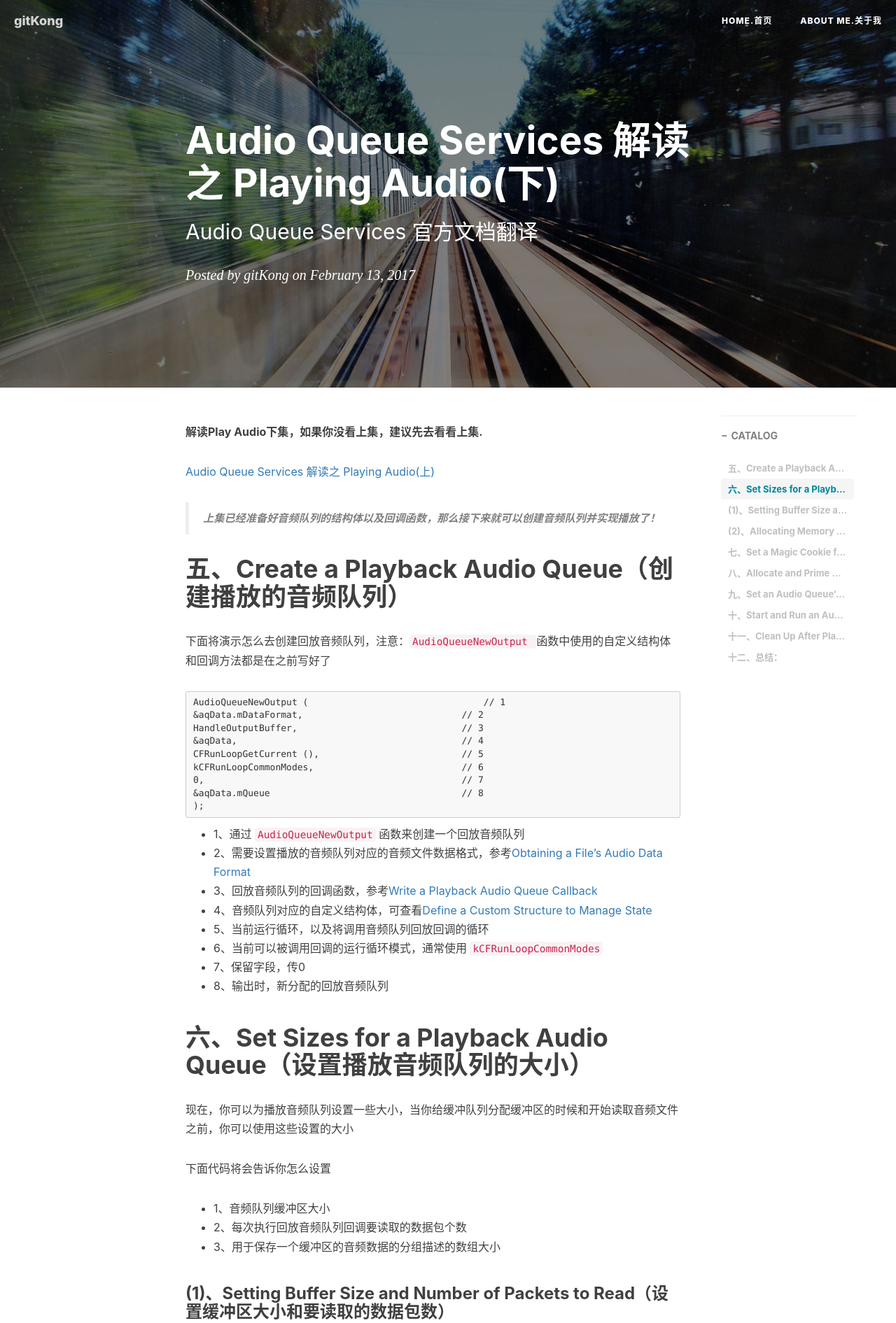
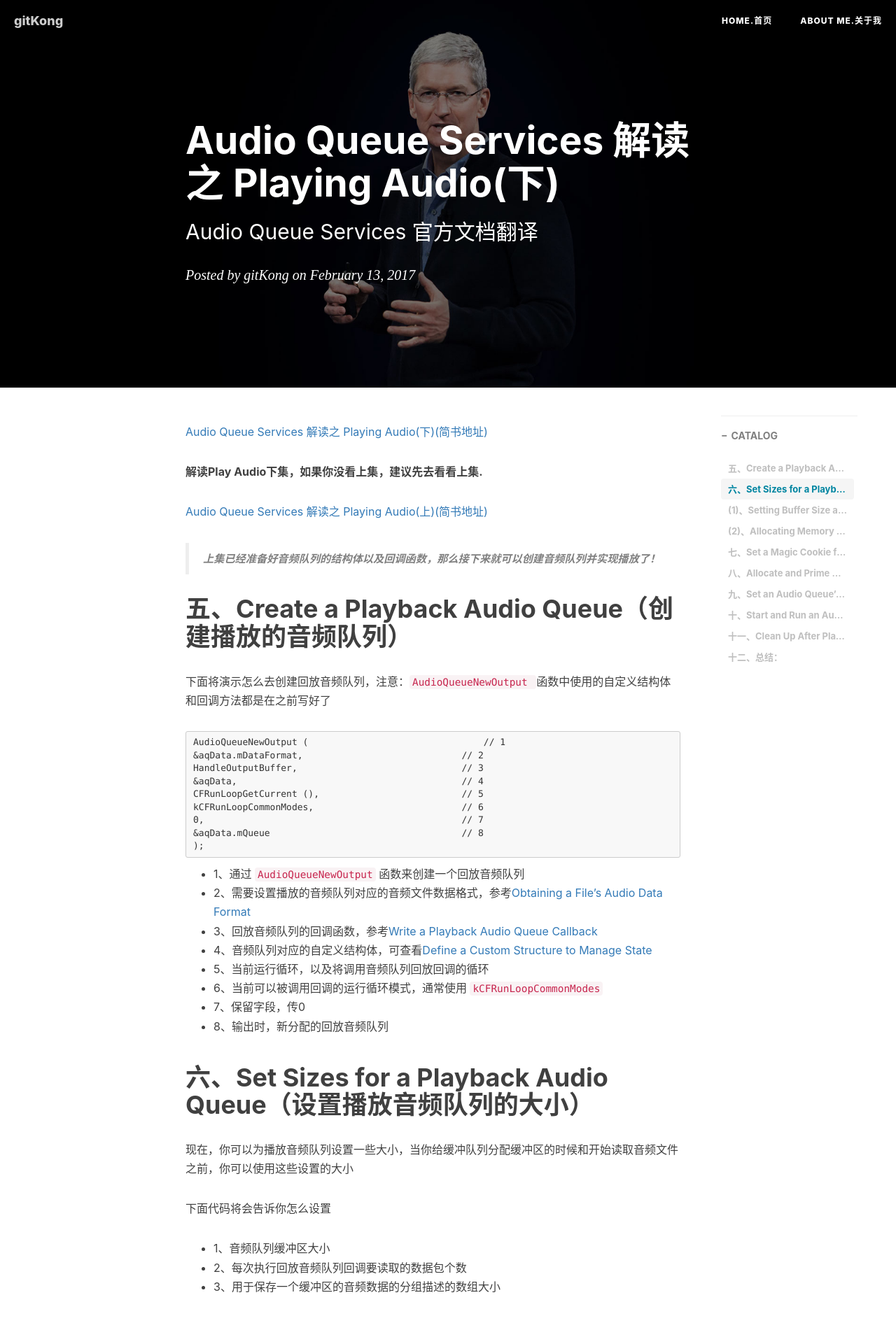
Before and after one commit to gitkong/gitkong.github.io, a Jekyll site: the page built from _posts/2017-02-13-AudioQueueServices解读之PlayingAudio(下).md, in a window 1280 px wide. Shown: the top 1891 px of the page at 70% size. Built offline with Jekyll 4.4.1, drawn with Linux system fonts in a browser that asks for light colours; nearby versions of some CDN libraries; comment, search, counter and statistics services are not loaded.

Commit message:
Update 2017-02-13-AudioQueueServices解读之PlayingAudio(下).md

```diff
--- a/_posts/2017-02-13-AudioQueueServices解读之PlayingAudio(下).md
+++ b/_posts/2017-02-13-AudioQueueServices解读之PlayingAudio(下).md
@@ -4,15 +4,17 @@ title:      Audio Queue Services 解读之 Playing Audio(下)
 subtitle:    "Audio Queue Services 官方文档翻译"
 date:       2017-02-13
 author:     gitKong
-header-img: img/post-bg-2015.jpg
+header-img: img/post-bg-apple-event-2015.jpg
 catalog: true
 tags:
     - 生活
 ---
 
+[Audio Queue Services 解读之 Playing Audio(下)(简书地址)](http://www.jianshu.com/p/5d1f466afab1)
+
 **解读Play Audio下集，如果你没看上集，建议先去看看上集.**
 
-[Audio Queue Services 解读之 Playing Audio(上)](http://www.jianshu.com/p/d2ef4d15356c)
+[Audio Queue Services 解读之 Playing Audio(上)(简书地址)](http://www.jianshu.com/p/d2ef4d15356c)
 
 >**上集已经准备好音频队列的结构体以及回调函数，那么接下来就可以创建音频队列并实现播放了！**
 
```
